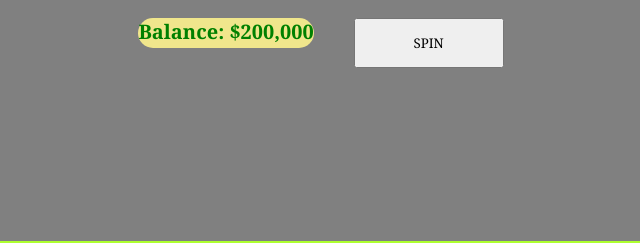
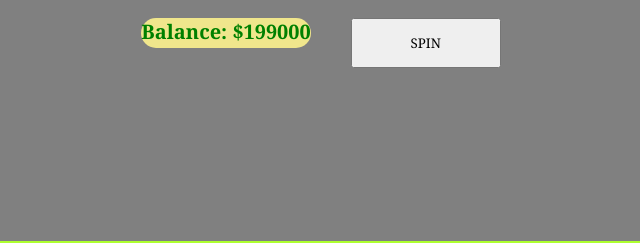
Before and after one commit to toastyThink/Project-1-Browser-based-Game, a plain HTML site: page index.html in a window 1280 px wide. Both pictures are taken after a click on the button "SPIN". Shown: the part 508-751 px from the top of the page, 339-979 px from the left. Drawn offline with Linux system fonts and the light colour scheme.

Commit message:
Development Phase 11

```diff
--- a/app.js
+++ b/app.js
@@ -62,16 +62,18 @@ const luckySeven3 = document.querySelector('#reel3 > .luckySeven');
 const crown3 = document.querySelector('#reel3 > .Crown');
 
 
+const stopBtn = document.querySelector('#stopper');
+const playerMessage = document.querySelector('#playerMessage');
+const balance = document.querySelector('#balance');
+let bankAcc = 200000;
 
-const stopBtn = document.querySelector('#stopper');
-const playerMessage = document.querySelector('h1');
-const balance = document.querySelector('#balance > span');
 
 document.addEventListener('click', function(stopBtn){
     stopBtnArr.unshift('X');
     stopper();
+    bankAcc -= 1000;
+    balance.innerText = "Balance: $" + bankAcc;
     console.log(stopBtnArr);
-
 });
 
 document.addEventListener('DOMContentLoaded', (Event) => {
@@ -123,43 +125,84 @@ function stopper(){
         //stop generating numbers
         clearInterval(timer);
         spinTime === false;
+
         //Cherry
+        //if( luckyNums[0] % 2 === 0 && luckyNums[1] % 2 = 0 && luckyNums[2] % 2 = 0){
+        // playerMessage.innerText = "It's cherry picking time! You win $200!"
+        // balance.innerText + 200;
+        //}
 
         //Bar
-         //if( luckyNums[0] % 3 === 0 && luckyNums[1] % 9 = 0 && luckyNums[2] % 9 = 0){
-        // playerMessage.innerText = 'Diamonds Everywhere! You win $9,000!!'
-        // balance.innerText + 9,000;
+
+        //if( luckyNums[0] % 3 === 0 && luckyNums[1] % 3 = 0 && luckyNums[2] % 3 = 0){
+        // playerMessage.innerText = 'Bars accross the board! You win $300!!'
+        // balance.innerText + 300;
         //}
 
         //Diamonds:
 
-        //if( luckyNums[0] % 9 === 0 && luckyNums[1] % 9 = 0 && luckyNums[2] % 9 = 0){
-        // playerMessage.innerText = 'Diamonds Everywhere! You win $9,000!!'
-        // balance.innerText + 9,000;
+        //if( luckyNums[0] % 4 === 0 && luckyNums[1] % 4 = 0 && luckyNums[2] % 4 = 0){
+        // playerMessage.innerText = 'Diamonds Everywhere! You win $4,000!!'
+        // balance.innerText + 4,000;
         //}
 
         //Emerald
 
+        //if( luckyNums[0] % 5 === 0 && luckyNums[1] % 5 = 0 && luckyNums[2] % 5 = 0){
+        // playerMessage.innerText = 'Wow so shiny! You win $5,000!!';
+        // balance.innerText + 5,000;
+        //}
+
         //Ruby
+
+        //if( luckyNums[0] % 6 === 0 && luckyNums[1] % 6 = 0 && luckyNums[2] % 6 = 0){
+        // playerMessage.innerText = 'Wow that's really rare! You win $6,000!!';
+        // balance.innerText + 6,000;
+        //}
 
         //Apple
 
+        //if( luckyNums[0] % 7 === 0 && luckyNums[1] % 7 = 0 && luckyNums[2] % 7 = 0){
+        // playerMessage.innerText = 'If only I could sell apples for this much! You win $7,000!!';
+        // balance.innerText + 7,000;
+        //}
+
         //Orange
 
+        //if( luckyNums[0] % 8 === 0 && luckyNums[1] % 8 = 0 && luckyNums[2] % 8 = 0){
+        // playerMessage.innerText = 'Orange you glad you just won! You win $8,000!!';
+        // balance.innerText + 8,000;
+        //}
+
         //Banana
+        //if( luckyNums[0] % 9 === 0 && luckyNums[1] % 9 = 0 && luckyNums[2] % 9 = 0){
+        // playerMessage.innerText = 'Amazing! You win $9,000!!';
+        // balance.innerText + 9,000;
+        //}
 
         //Lemon
+        //if( luckyNums[0] % 10 === 0 && luckyNums[1] % 10 === 0 && luckyNums[2] % 10 === 0){
+        // playerMessage.innerText = 'Wow you're on a Roll! You win $10,000!!';
+        // balance.innerText + 10,000;
+        //}
 
         //Avocado
+        //if( luckyNums[0] % 11 === 0 && luckyNums[1] % 11 === 0 && luckyNums[2] % 11 === 0){
+        // playerMessage.innerText = 'Holy Cow! You win $11,000!!';
+        // balance.innerText + 11,000;
+        //}
 
         //luckySeven
+        //if( luckyNums[0] % 12 === 0 && luckyNums[1] % 12 === 0 && luckyNums[2] % 12 === 0){
+        // playerMessage.innerText = 'Holy Cow! You win $11,000!!';
+        // balance.innerText + 12,000;
+        //}
 
         //Crown
-
-
-        //make spinning animation stop the reel on the matching face
-        //according to the random number generated
-
+        //if( luckyNums[0] % 2 === 0 && luckyNums[1] % 4 === 0 && luckyNums[2] % 6 === 0){
+        // playerMessage.innerText = 'Jack Pot!! You win $100,000!!';
+        // balance.innerText + 100,000;
+        //}
 
         reel1.getAnimations().forEach(animation => {
             animation.cancel();
--- a/index.html
+++ b/index.html
@@ -64,7 +64,7 @@
                 </section>
             </div>
         <button id="stopper">SPIN</button>
-        <h2 id="balance">Balance: <span>$200,000</span></h2>
+        <h2 id="balance"></h2>
 
     </main>
 </body>
--- a/main.css
+++ b/main.css
@@ -115,7 +115,7 @@ li {
 }
 
 .notSelected{
-filter: blur( 10px);
+    filter: blur( 10px);
 }
 
 
```
